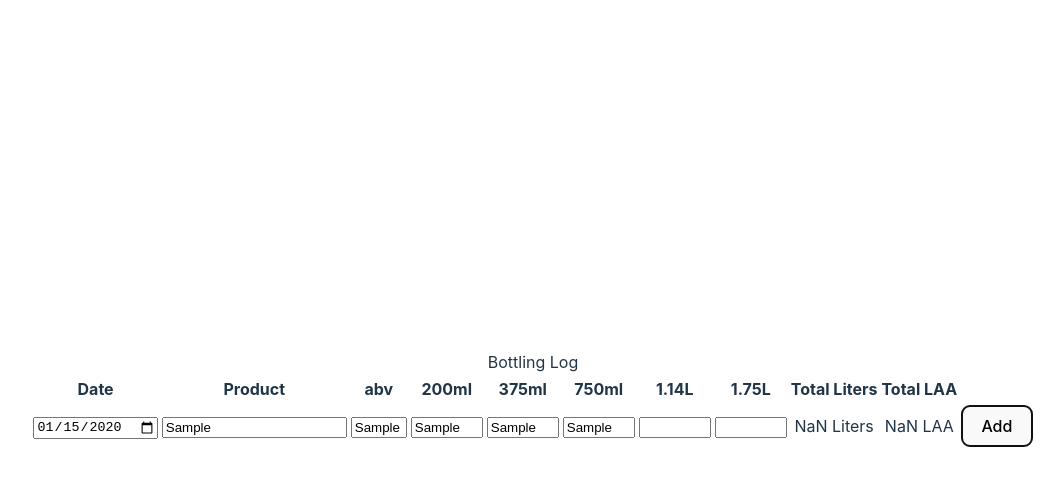
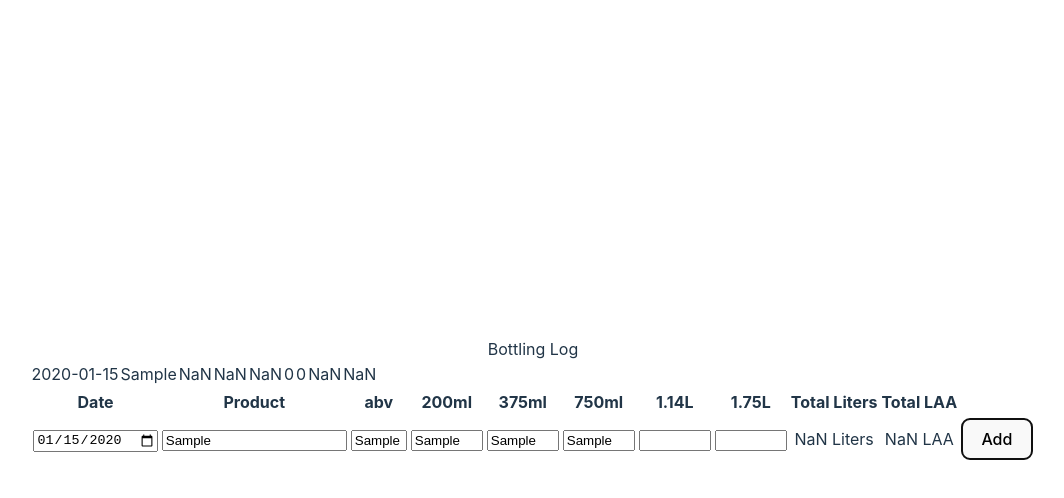
Before and after one commit to uncleBlobby/bottling-log, a React (Vite) app: page / in a window 1280 px wide. Both pictures are taken after typing "2020-01-15", "Sample", "Sample", "Sample", "Sample", "Sample" into the empty fields and a click on the button "Add". Shown: the top 498 px of the page, without its empty margins (107-1171 px from the left). Built offline with nearby package versions, Linux system fonts and the light colour scheme.

Commit message:
added scuffed rendering of data table for bottling log entries, added todo list markdown file

```diff
--- a/src/App.tsx
+++ b/src/App.tsx
@@ -87,6 +87,23 @@ function App() {
   return (
     <div className="App">
       Bottling Log
+      {logEntries.map((entry, index) => {
+        return (
+
+          <tr>
+            <td>{entry.date}</td>
+            <td>{entry.productName}</td>
+            <td>{entry.size0qty}</td>
+            <td>{entry.size1qty}</td>
+            <td>{entry.size2qty}</td>
+            <td>{entry.size3qty}</td>
+            <td>{entry.size4qty}</td>
+            <td>{entry.totalLiters}</td>
+            <td>{entry.totalLAA}</td>
+
+          </tr>
+        )
+      })}
       <table>
         <thead>
           <tr>
```
Also changed, not shown: 1 other file (tests, documents, lock files or other folders).
